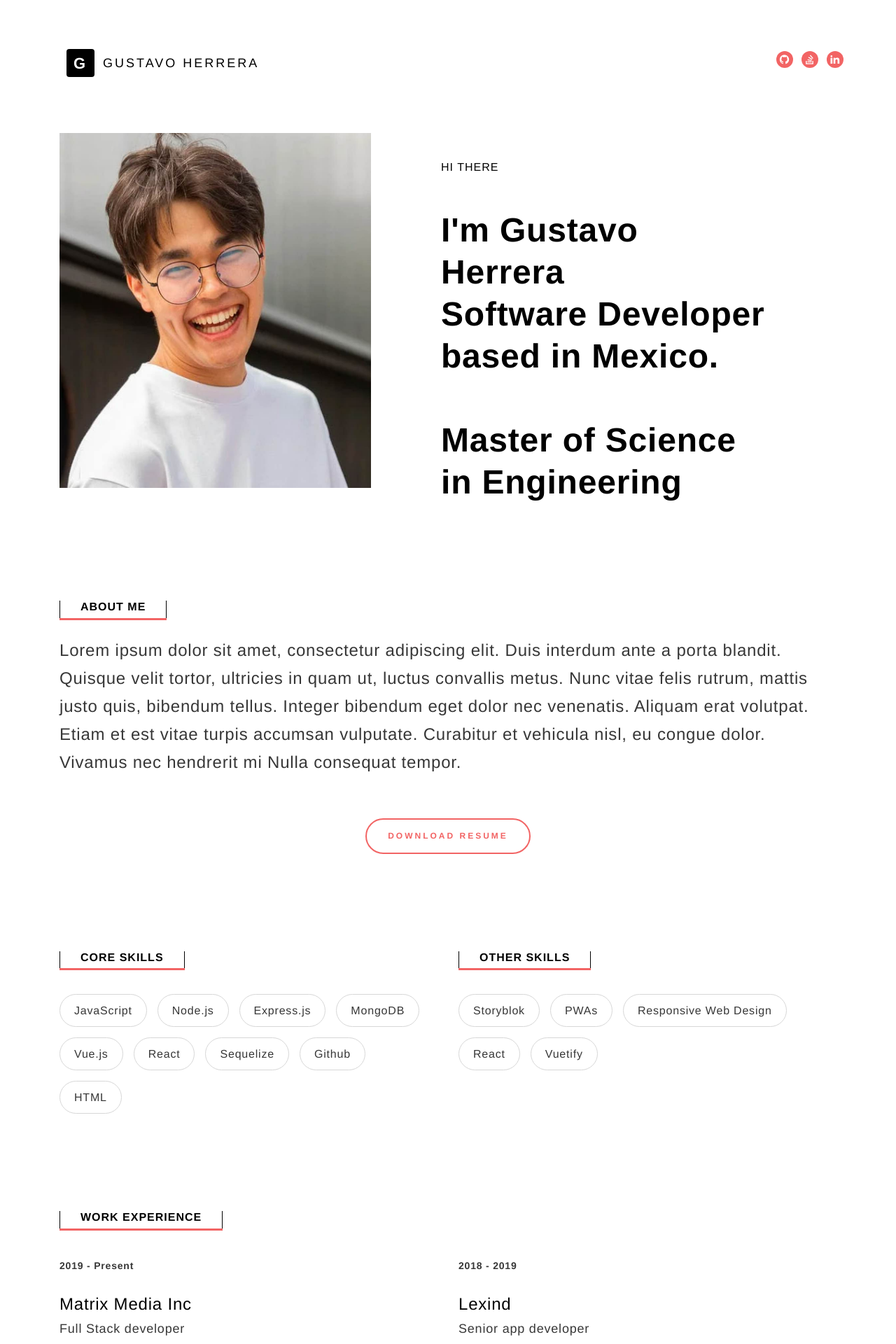
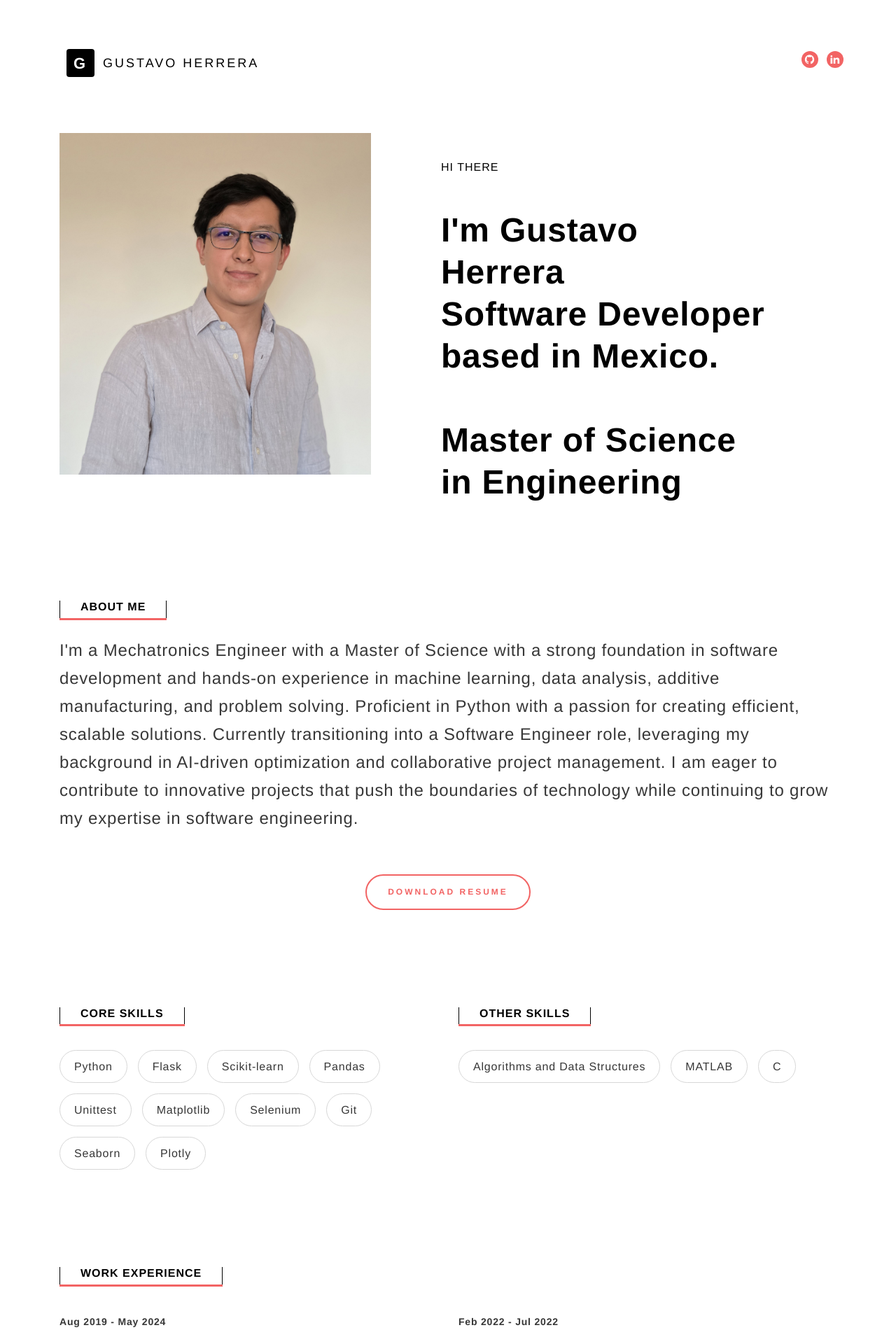
Before and after one commit to G-herr/portfolio, a Flask app: page / in a window 1280 px wide. Shown: the top 1920 px of the page at 70% size. Run offline with Flask 3, Linux system fonts and the light colour scheme; some libraries are stand-ins or nearby versions.

Commit message:
Updated all

```diff
--- a/server.py
+++ b/server.py
@@ -1,7 +1,31 @@
 from flask import Flask, render_template, request, redirect
 import csv
+import smtplib
+from email.message import EmailMessage
+from string import Template
+from pathlib import Path
 
 app = Flask(__name__)
+
+def send_email(data):
+    input_email = data['email']
+    input_subject = data['subject']
+    input_message = data['message']
+
+    html = Template(Path('mail_template.html').read_text())
+    email = EmailMessage()
+    email['from'] = 'CV website'
+    email['to'] = 'gherrera98r@gmail.com'
+    email['subject'] = 'NEW MESSAGE!!!'
+
+    email.set_content(html.substitute(email=input_email, subject=input_subject, message=input_message), 'html')
+
+    with smtplib.SMTP(host='smtp.gmail.com', port=587) as smtp:
+        smtp.ehlo()
+        smtp.starttls()
+        smtp.login('dummypython178@gmail.com', 'rius yoha arho bkzt')
+        smtp.send_message(email)
+        print('SENT!')
 
 
 @app.route('/')
@@ -31,8 +55,42 @@ def submit_form():
         try:
             data = request.form.to_dict()
             write_to_csv(data)
+            send_email(data)
             return redirect('thankyou.html')
         except:
             return "Couldn't save to database. Please verify your information and try again."
     else:
-        return 'Something went wrong. Please try again.'
+        a1 = request.args.get('email')
+        a2 = request.args.get('subject')
+        a3 = request.args.get('message')
+        data = {'email': a1, 'subject': a2, 'message': a3}
+        write_to_csv(data)
+        send_email(data)
+        return redirect('thankyou.html')
+
+
+#Excersice on APIs
+'''@app.route('/suma', methods=['POST'])
+def suma():
+    if request.method == 'POST':
+        try:
+            data = request.json
+            x = data.get('x')
+            if not x:
+                return "Dictionaty must contain key x"
+            if type(x) != list:
+                return "Input a list of numbers"
+            length = len(x)
+            if length == 0:
+                return "List should contain at least one value"
+            if type(x[0]) != int:
+                return 'Elements of list must be integers'
+            if length >= 5:
+                return "Cannot sum so many values!"
+            return f'{sum('hola')}'
+        except Exception as e:
+            return f'Error: {e}'
+            return "Couldn't save to database. Please verify your information and try again."
+    else:
+        return "Not accepted"
+'''
--- a/templates/contact.html
+++ b/templates/contact.html
@@ -59,7 +59,7 @@
 
             <div class="row">
               <div class="col-md-10 col-md-offset-1">
-                <form action="submit_form" method="post" class="reveal-content">
+                <form action="submit_form" method="get" class="reveal-content">
                   <div class="row">
                     <div class="col-md-7">
                       <div class="form-group">
--- a/templates/index.html
+++ b/templates/index.html
@@ -34,9 +34,8 @@
               <!-- logo -->
               <!-- social -->
               <ul class="ds-social">
-                <li><a href="#" target="_blank"><i class="ri-github-fill"></i></a></li>
-                <li><a href="#" target="_blank"><i class="ri-stack-overflow-line"></i></a></li>
-                <li><a href="#" target="_blank"><i class="ri-linkedin-fill"></i></a></li>
+                <li><a href="https://github.com/G-herr" target="_blank"><i class="ri-github-fill"></i></a></li>
+                <li><a href="https://www.linkedin.com/in/herrerargustavo/" target="_blank"><i class="ri-linkedin-fill"></i></a></li>
               </ul>
               <!-- social -->
             </div>
@@ -84,9 +83,12 @@
       <div class="container">
         <section>
             <h2 class="ds-heading">About Me</h2>
-            <p>Lorem ipsum dolor sit amet, consectetur adipiscing elit. Duis interdum ante a porta blandit. Quisque velit tortor, ultricies in quam ut, luctus convallis metus. Nunc vitae felis rutrum, mattis justo quis, bibendum tellus. Integer bibendum eget dolor nec venenatis. Aliquam erat volutpat. Etiam et est vitae turpis accumsan vulputate. Curabitur et vehicula nisl, eu congue dolor. Vivamus nec hendrerit mi Nulla consequat tempor.</p>
+            <p>I'm a Mechatronics Engineer with a Master of Science with a strong foundation in software development and hands-on experience in machine learning, data analysis, additive manufacturing, and problem solving.
+              Proficient in Python with a passion for creating efficient, scalable solutions.
+              Currently transitioning into a Software Engineer role, leveraging my background in AI-driven optimization and collaborative project management.
+              I am eager to contribute to innovative projects that push the boundaries of technology while continuing to grow my expertise in software engineering.</p>
             <div class="ds-button-sec text-center">
-                <a href="#" class="ds-button">Download Resume</a>
+                <a href="static/resume.pdf" download class="ds-button">Download Resume</a>
             </div>
         </section>
       </div>
@@ -100,25 +102,24 @@
           <div class="col-12 col-sm-12 col-md-6 col-lg-6 col-xl-6 col-xxl-6">
              <h2 class="ds-heading">Core Skills</h2>
              <ul class="ds-skills-list">
-               <li>JavaScript</li>
-               <li>Node.js</li>
-               <li>Express.js</li>
-               <li>MongoDB</li>
-               <li>Vue.js</li>
-               <li>React</li>
-               <li>Sequelize</li>
-               <li>Github</li>
-               <li>HTML</li>
+               <li>Python</li>
+               <li>Flask</li>
+               <li>Scikit-learn</li>
+               <li>Pandas</li>
+               <li>Unittest</li>
+               <li>Matplotlib</li>
+               <li>Selenium</li>
+               <li>Git</li>
+               <li>Seaborn</li>
+               <li>Plotly</li>
              </ul>
           </div>
           <div class="col-12 col-sm-12 col-md-6 col-lg-6 col-xl-6 col-xxl-6">
             <h2 class="ds-heading">Other Skills</h2>
             <ul class="ds-skills-list">
-              <li>Storyblok</li>
-              <li>PWAs</li>
-              <li>Responsive Web Design</li>
-              <li>React</li>
-              <li>Vuetify</li>
+              <li>Algorithms and Data Structures</li>
+              <li>MATLAB</li>
+              <li>C</li>
             </ul>
           </div>
         </div>
@@ -133,26 +134,42 @@
         <div class="row ds-experience-list">
             <div class="col-12 col-sm-12 col-md-6 col-lg-6 col-xl-6 col-xxl-6">
               <section>
-                <span class="ds-year">2019 - Present</span>
-                <h3 class="ds-officename">Matrix Media Inc</h3>
-                <span class="ds-department">Full Stack developer</span>
-                <p>Lorem ipsum dolor sit amet, consectetur adipiscing elit. Duis quis sem maximus, ornare metus ut, congue enim. Sed fermentum.</p>
+                <span class="ds-year">Aug 2019 - May 2024</span>
+                <h3 class="ds-officename">Master of Science in Engineering's Thesis</h3>
+                <span class="ds-department">Mechanical characterization and design of metamaterials with the aid of additive manufacturing and AI</span>
+
                 <ul>
-                  <li>Lorem ipsum dolor sit amet, consectetur adipiscing elit. Duis quis sem maximus, ornare metus ut.</li>
-                  <li>Lorem ipsum dolor sit amet, consectetur adipiscing elit.</li>
+                  <li>Managed and cleaned experimental datasets, analyzing correlations between design parameters and mechanical properties using Python libraries. Reported results with matplotlib and seaborn.</li>
+                  <li>Implemented various Machine Learning algorithms (i.e. ANN, KNN, SVR, XGB, Random Forest) as surrogate models for mechanical structure optimization.</li>
+                  <li>Achieved a 53% improvement in metamaterial performance using the Metamodel Evolutionary Optimizer (MEVO) over Bayesian Optimization.</li>
+                  <li>Shared code and collaborated with peers using GitHub.</li>
+                  <li> Presented technical work to both technical experts and non-technical stakeholders at conferences and events.</li>
                 </ul>
               </section>
             </div>
             <div class="col-12 col-sm-12 col-md-6 col-lg-6 col-xl-6 col-xxl-6">
               <section>
-                <span class="ds-year">2018 - 2019</span>
-                <h3 class="ds-officename">Lexind</h3>
-                <span class="ds-department">Senior app developer</span>
-                <p>Lorem ipsum dolor sit amet, consectetur adipiscing elit. Duis quis sem maximus, ornare metus ut, congue enim. Sed fermentum.</p>
+                <span class="ds-year">Feb 2022 - Jul 2022</span>
+                <h3 class="ds-officename">General Electric Aviation Internship</h3>
+                <span class="ds-department">Mechanical design internship in Product Definition Externals for airplane turbines</span>
                 <ul>
-                  <li>Lorem ipsum dolor sit amet, consectetur adipiscing elit. Duis quis sem maximus, ornare metus ut.</li>
-                  <li>Lorem ipsum dolor sit amet, consectetur adipiscing elit.</li>
-                  <li>Lorem ipsum dolor sit amet, consectetur adipiscing elit. Duis quis sem maximus, ornare metus ut.</li>
+                  <li>Created parametric 3D mechanical models in accordance with internal and industry standards.</li>
+                  <li>Implemented requested fixes and managed versions in Siemens Teamcenter and digital threads.</li>
+                  <li>Prepared presentations to expose task progress to team, superiors, and members of other areas.
+                  </li>
+                </ul>
+              </section>
+            </div>
+            <div class="col-12 col-sm-12 col-md-6 col-lg-6 col-xl-6 col-xxl-6">
+              <section>
+                <span class="ds-year">Jul 2021 - Feb 2022</span>
+                <h3 class="ds-officename">Brose Intership</h3>
+                <span class="ds-department">CAD design internship in Customer Team for automobile seat structures</span>
+                <ul>
+                  <li>Modified 3D parts and assemblies based on customer requirements adhering to company guidelines.</li>
+                  <li>Evaluated design changes for functionality and manufacturability.</li>
+                  <li>Managed versions and data with Excel, Enovia, and SAP.</li>
+                  <li>Collaborated with engineers and manufacturing teams.</li>
                 </ul>
               </section>
             </div>
@@ -170,9 +187,13 @@
               <div class="row">
                   <div class="col-12 col-sm-12 col-md-7 col-lg-7 col-xl-7 col-xxl-7">
                       <section>
-                          <h3 class="ds-work-tilte">Tripy mobile app</h3>
-                          <p>Lorem ipsum dolor sit amet, consectetur adipiscing elit. Duis quis sem maximus, ornare metus ut, congue enim. Sed fermentum nulla tellus, quis efficitur mauris tristique efficitur. Aliquam rhoncus sem sed ullamcorper venenatis. Aenean malesuada eu orci non sodales. </p>
-                          <a href="works-setails.html" class="ds-button">Details</a>
+                          <h3 class="ds-work-tilte">Lattice Generator with Machine Learning</h3>
+                          <p>Master's thesis integrating machine learning to optimize the mechanical response of square lattices.
+                            Used a mechanical FEA software API for simulations, and used particle swarm optimization to explore the design space.
+                            A machine learning-based surrogate model replaced FEA for faster exploration.
+                            Applied data analysis and visualization to present findings.
+                          </p>
+                          <!--a href="lattice-generator.html" class="ds-button">Details</a-->
                       </section>
                   </div>
                   <div class="col-12 col-sm-12 col-md-5 col-lg-5 col-xl-5 col-xxl-5">
@@ -184,27 +205,15 @@
               <div class="row">
                   <div class="col-12 col-sm-12 col-md-7 col-lg-7 col-xl-7 col-xxl-7">
                       <section>
-                          <h3 class="ds-work-tilte">Hello mobile app</h3>
-                          <p>Lorem ipsum dolor sit amet, consectetur adipiscing elit. Duis quis sem maximus, ornare metus ut, congue enim. Sed fermentum nulla tellus, quis efficitur mauris tristique efficitur. Aliquam rhoncus sem sed ullamcorper venenatis. Aenean malesuada eu orci non sodales. </p>
-                          <a href="works-setails.html" class="ds-button">Details</a>
+                          <h3 class="ds-work-tilte">Online Portfolio</h3>
+                          <p>Developed a personal portfolio website using Flask, featuring my resume and projects.
+                            Added a custom 'Contact Me' section that stores user input in a database and sends the infomation to my email.
+                            Deployed the site using Python Anywhere.</p>
+                          <!--a href="online-portfolio.html" class="ds-button">Details</a-->
                       </section>
                   </div>
                   <div class="col-12 col-sm-12 col-md-5 col-lg-5 col-xl-5 col-xxl-5">
                       <figure><img src="./static/assets/images/work-2.jpg"></figure>
-                  </div>
-              </div>
-            </div>
-            <div class="ds-work-list">
-              <div class="row">
-                  <div class="col-12 col-sm-12 col-md-7 col-lg-7 col-xl-7 col-xxl-7">
-                      <section>
-                          <h3 class="ds-work-tilte">Cute cookies app</h3>
-                          <p>Lorem ipsum dolor sit amet, consectetur adipiscing elit. Duis quis sem maximus, ornare metus ut, congue enim. Sed fermentum nulla tellus, quis efficitur mauris tristique efficitur. Aliquam rhoncus sem sed ullamcorper venenatis. Aenean malesuada eu orci non sodales. </p>
-                          <a href="works-setails.html" class="ds-button">Details</a>
-                      </section>
-                  </div>
-                  <div class="col-12 col-sm-12 col-md-5 col-lg-5 col-xl-5 col-xxl-5">
-                       <figure><img src="./static/assets/images/work-3.jpg"></figure>
                   </div>
               </div>
             </div>
@@ -218,9 +227,9 @@
      <div class="container">
         <section>
           <span>Stay in touch</span>
-          <h4>Ready to talk?</h4>
-          <p>Feel free to contact us</p>
-          <a href="contact.html" class="ds-button">Lets Talk</a>
+          <h4>Contact me</h4>
+          <p>Send me a message</p>
+          <a href="contact.html" class="ds-button">Let's Talk</a>
         </section>
         <span class="ds-copyright">© 2022 All rights reserved. Free minimal bootstrap template by <a href="https://designstub.com/" target="_blank">Designstub</a>.</span>
      </div>
```
Also changed, not shown: database.csv (+14 -0 lines), mail_template.html (added, +8 -0 lines), templates/lattice-generator.html (added, +116 -0 lines), static/assets/images/profile-image.jpg, templates/online-portfolio.html (renamed from templates/works-setails.html), 1 other file.
